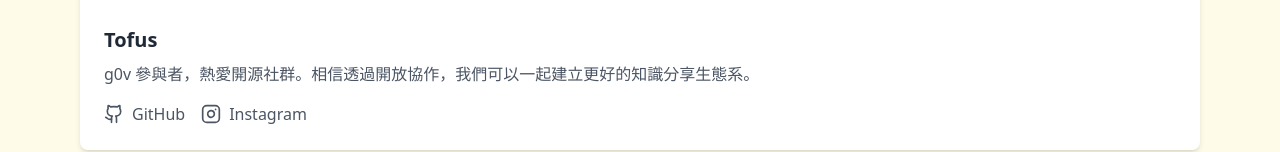
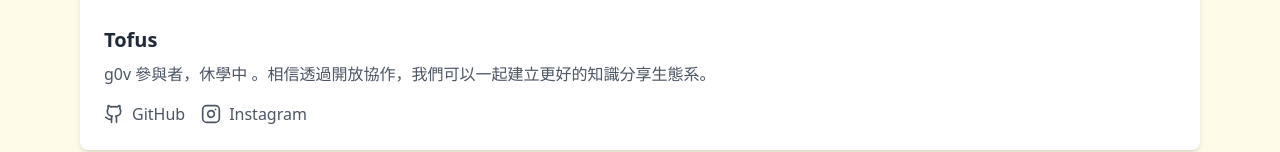
Before and after one commit to Tofuswang/idea-coshare, a React (Vite) app: page /contributors in a window 1280 px wide. Shown: the part 1436-1588 px from the top of the page. Built offline with nearby package versions, Linux system fonts and the light colour scheme; no server answers; the database is empty.

Commit message:
updated project owner info

```diff
--- a/src/pages/ContributorsPage.tsx
+++ b/src/pages/ContributorsPage.tsx
@@ -82,7 +82,7 @@ export function ContributorsPage() {
         <div>
           <h3 className="text-xl font-semibold text-gray-800 mb-2">Tofus</h3>
           <p className="text-gray-600 mb-4">
-            g0v 參與者，熱愛開源社群。相信透過開放協作，我們可以一起建立更好的知識分享生態系。
+            g0v 參與者，<a href='https://www.gapyear.tw/'>休學中</a> 。相信透過開放協作，我們可以一起建立更好的知識分享生態系。
           </p>
           <div className="flex gap-4">
             <a
```
